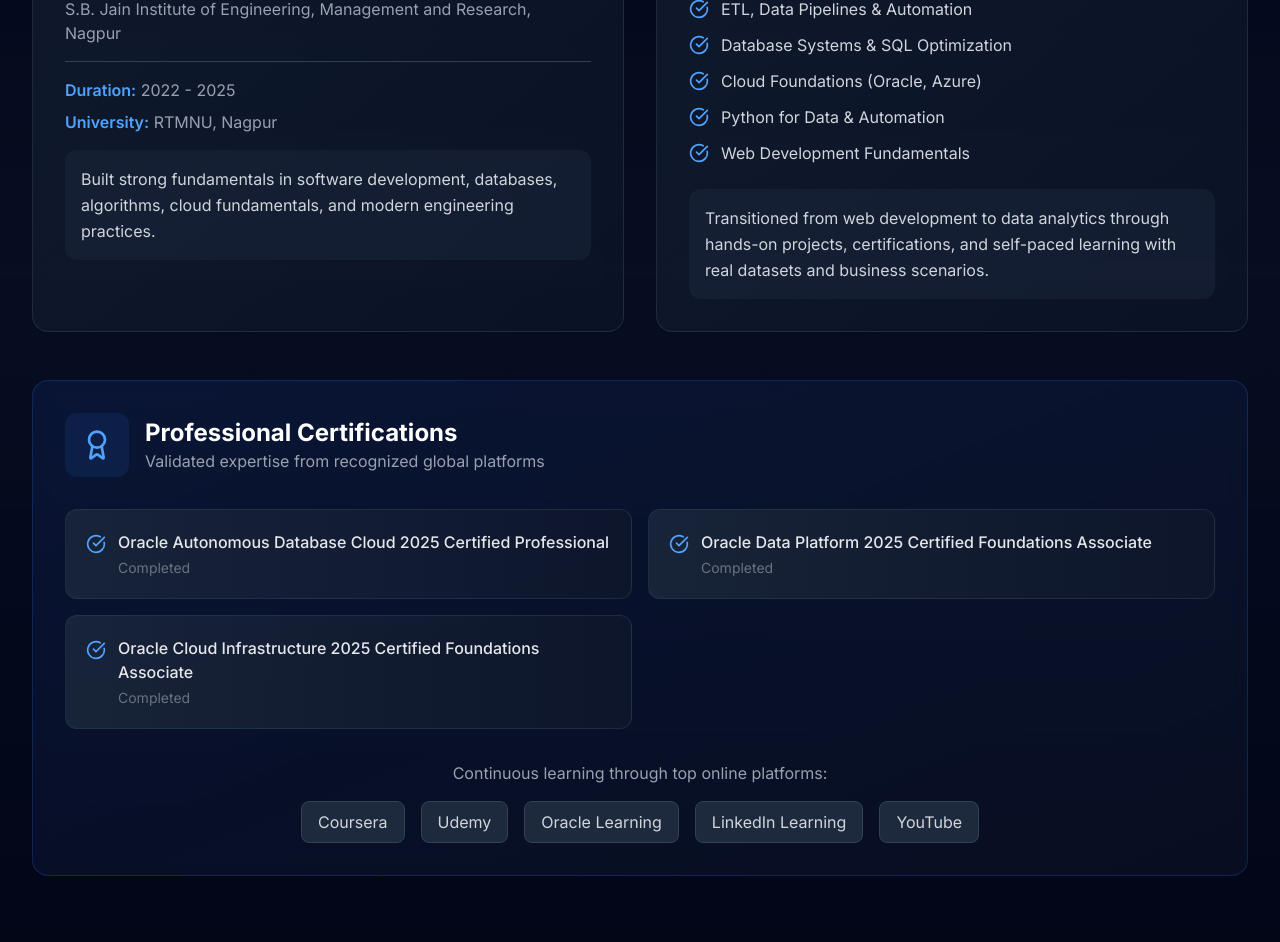
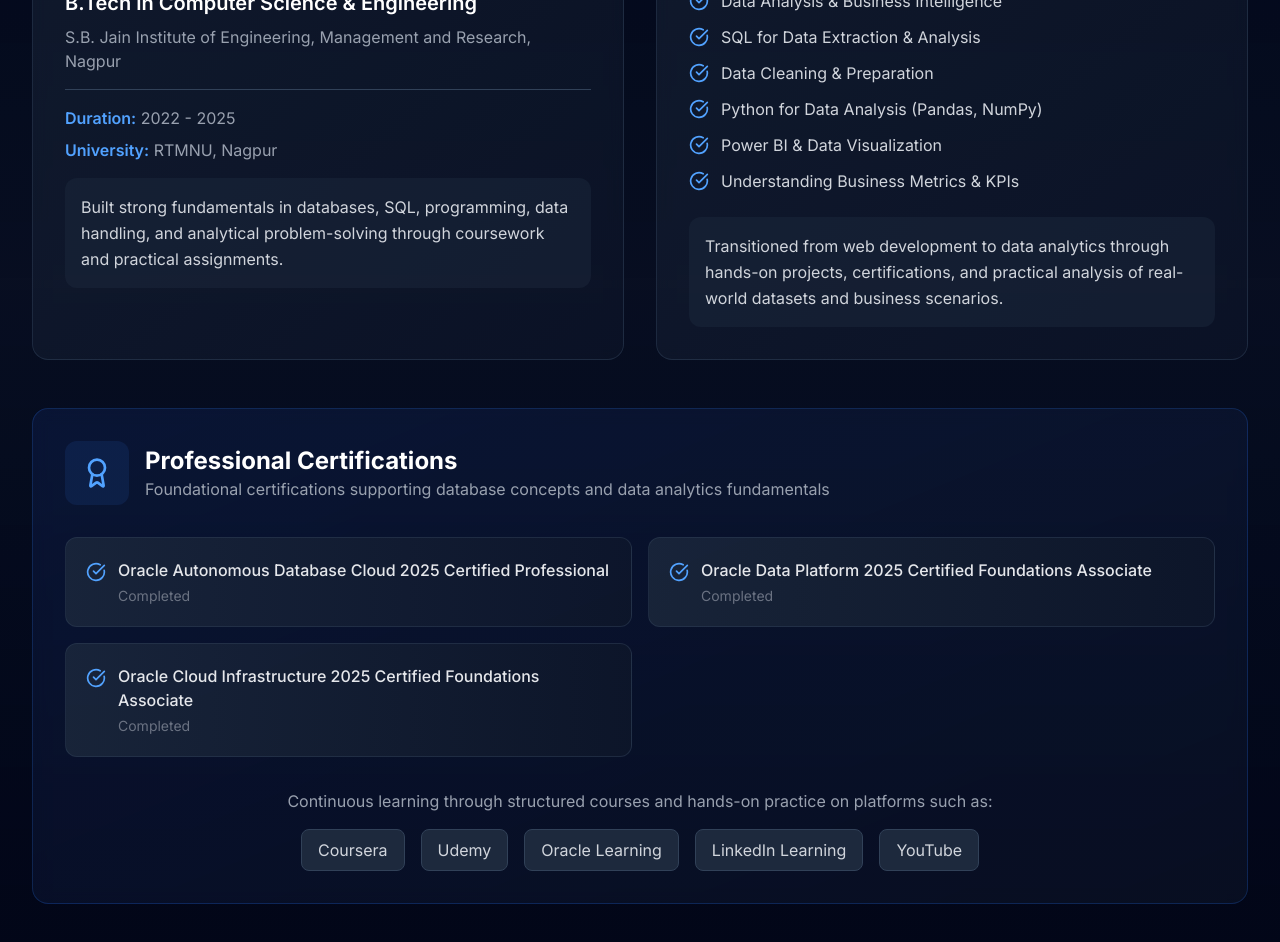
Before and after one commit to vaibhavkharate/data-domain-portfolio, a Next.js app: page / in a window 1280 px wide. Shown: the part 7460-8402 px from the top of the page. Built offline with nearby package versions, Linux system fonts and the light colour scheme; no server answers.

Commit message:
`Updated resume, skills, and project descriptions to reflect data analyst experience and skills`

```diff
--- a/app/sections/Education.tsx
+++ b/app/sections/Education.tsx
@@ -24,7 +24,7 @@ export default function Education() {
           </h2>
           <div className="w-24 h-1 bg-gradient-to-r from-blue-600 to-blue-400 mx-auto mb-4"></div>
           <p className="text-gray-400 text-lg max-w-2xl mx-auto">
-            Academic foundation and industry-recognized Certifications
+            Academic foundation and relevant certifications supporting a career in data analytics
           </p>
         </div>
 
@@ -58,8 +58,8 @@ export default function Education() {
 
               <div className="bg-slate-800/50 rounded-xl p-4 mt-4">
                 <p className="text-gray-300 leading-relaxed">
-                  Built strong fundamentals in software development, databases, algorithms,
-                  cloud fundamentals, and modern engineering practices.
+                  Built strong fundamentals in databases, SQL, programming, data handling, and analytical
+                  problem-solving through coursework and practical assignments.
                 </p>
               </div>
             </div>
@@ -80,11 +80,12 @@ export default function Education() {
             <div className="space-y-3">
               {[
                 'Data Analysis & Business Intelligence',
-                'ETL, Data Pipelines & Automation',
-                'Database Systems & SQL Optimization',
-                'Cloud Foundations (Oracle, Azure)',
-                'Python for Data & Automation',
-                'Web Development Fundamentals',
+                'SQL for Data Extraction & Analysis',
+                'Data Cleaning & Preparation',
+                'Python for Data Analysis (Pandas, NumPy)',
+                'Power BI & Data Visualization',
+                'Understanding Business Metrics & KPIs',
+
               ].map((focus, index) => (
                 <div key={index} className="flex items-center gap-3">
                   <CheckCircle className="text-blue-400 flex-shrink-0" size={20} />
@@ -95,8 +96,8 @@ export default function Education() {
 
             <div className="bg-slate-800/50 rounded-xl p-4 mt-6">
               <p className="text-gray-300 leading-relaxed">
-                Transitioned from web development to data analytics through hands-on projects,
-                certifications, and self-paced learning with real datasets and business scenarios.
+                Transitioned from web development to data analytics through hands-on projects, certifications,
+                and practical analysis of real-world datasets and business scenarios.
               </p>
             </div>
           </div>
@@ -110,7 +111,7 @@ export default function Education() {
             </div>
             <div>
               <h3 className="text-2xl font-bold text-white">Professional Certifications</h3>
-              <p className="text-gray-400">Validated expertise from recognized global platforms</p>
+              <p className="text-gray-400">Foundational certifications supporting database concepts and data analytics fundamentals</p>
             </div>
           </div>
 
@@ -132,7 +133,7 @@ export default function Education() {
           </div>
 
           <div className="mt-8 text-center">
-            <p className="text-gray-400 mb-4">Continuous learning through top online platforms:</p>
+            <p className="text-gray-400 mb-4">Continuous learning through structured courses and hands-on practice on platforms such as:</p>
             <div className="flex flex-wrap justify-center gap-4">
               {['Coursera', 'Udemy', 'Oracle Learning', 'LinkedIn Learning', 'YouTube'].map((platform) => (
                 <span
```
